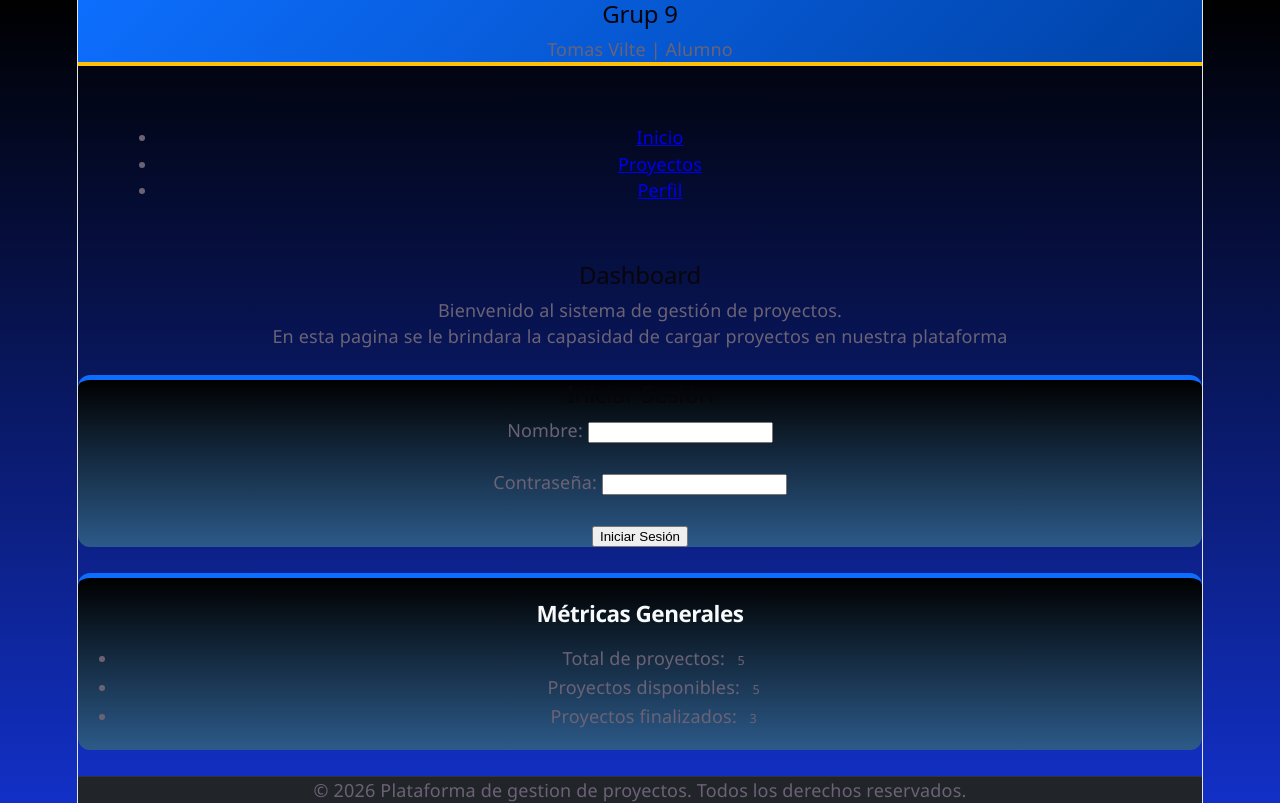
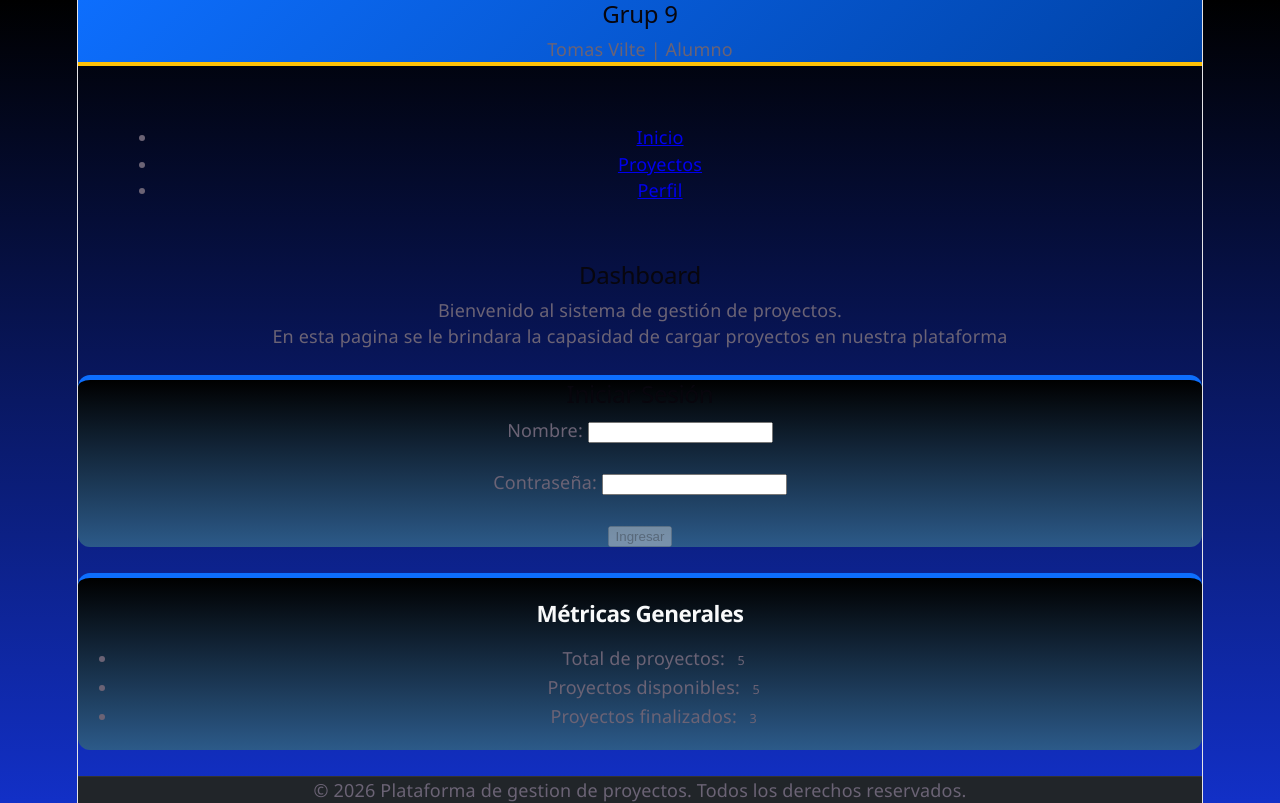
Before and after one commit to MartinAmante/pv_tp3_Grupo9, a React (Vite) app: page / in a window 1280 px wide. Built offline with nearby package versions, Linux system fonts and the light colour scheme.

Commit message:
agrego el log in - Fernando Galian

```diff
--- a/src/components/Dashboard.jsx
+++ b/src/components/Dashboard.jsx
@@ -10,7 +10,7 @@ const Dashboard = () => {
 
             <br/>
 
-            <Login />
+        <Login />
 
             <br/>
 
--- a/src/components/Login.jsx
+++ b/src/components/Login.jsx
@@ -1,28 +1,83 @@
 import React, { useContext,useState } from 'react';
+import { useNavigate } from 'react-router-dom';
+import autorizacionesServie from '../services/autorizacionesServie';
 import { UsuarioContext } from '../context/UsuarioContext';
 
+
 const Login = () => {
-const [guardar, setGuardar] = useState({ });
+    const [formulario, setFormulario] = useState({ nombre: '',password:'' });
 
-/*   export const guardado = () => {
-    const [guardar, setGuardar] = useState({ });
-}*/
+    const [error, setError] = useState(null);
+    const [loading, setLoading] = useState(false);
+    const [erroresCampo, setErroresCampo] = useState({});
 
-    const [nombre, setNombre] = useState('');
-    const [contraseña, setContraseña] = useState('');
+    const {guardarUsuario,setGuardarUsuario}=useContext(UsuarioContext);
+   /* const { guardarSesion } = useAutorizaciones();*/
 
-    const handleSubmit = (e) => {
-        e.preventDefault();
+    const navigate = useNavigate();
+
+    const manejarCambio = (e) =>{
+        const {name,value} = e.target;
+        setFormulario(previo => ({...previo, [name]:value}))
+
+        if (erroresCampo[name]) {
+             setErroresCampo(prev => ({ ...prev, [name]: null }));
+        };
+        //errores campo
+    }
 
 
-            const nuevo = {
-                nombre,
-                contraseña
-            };
-        setGuardar(nuevo);
-           setNombre('')
-           setContraseña('')
+
+
+    const validarFormulario = ({nombre,password}) =>{
+        const errores = {};
+
+        if(!nombre.trim())
+        {
+            errores.nombre='Usuario obligatorio';
         }
+        if(!password.trim()){
+            errores.password='contraseña obligtoria';
+        }else if(password.length<5){
+
+            errores.password='La constraseña debe tener como minimo 5 caracteres';
+        }
+
+        return errores;
+
+    }
+
+
+
+
+    const handleSubmit = async (e) => {
+        e.preventDefault();
+        setError(null);
+        const errores = validarFormulario(formulario);
+
+        if (Object.keys(errores).length > 0) {
+            setErroresCampo(errores);
+            return;
+        }
+
+        setLoading(true);
+        try{
+            const usuario= await autorizacionesServie.login(formulario.nombre,formulario.password)
+
+            setGuardarUsuario(usuario);
+            /*guardarSesion(usuario);*/
+
+            navigate('/perfil');
+        }catch(err){
+            setError(err.message);
+        }finally{
+            setLoading(false);
+        }
+
+
+    }
+
+    const formIncompleto = !formulario.nombre.trim() || !formulario.password.trim();
 
 
         return (
@@ -34,29 +89,40 @@ const [guardar, setGuardar] = useState({ });
                         <input
                             type="text"
                             name="nombre"
-                        value= {nombre}
-                        onChange={(e) => setNombre(e.target.value)}
+                            value= {formulario.nombre}
+                            onChange= {manejarCambio}
                             required
                         />
 
+                    {erroresCampo.nombre && ( //si erroresCampo existe haces esto:
+                        <p style={{ color: 'red', fontSize: '0.85rem' }}>
+                            {erroresCampo.nombre}
+                        </p>
+                    )}
                     </div>
                     <br />
                     <div>
                         <label>Contraseña: </label>
                         <input
                             type="password"
-                        name="contraseña"
-                        value= {contraseña}
-                        onChange={(e) => setContraseña(e.target.value)}
+                            name="password"
+                            value= {formulario.password}
+                            onChange={manejarCambio}
                             required
                         />
+                    {erroresCampo.password && ( //si erroresCampo existe haces esto:
+                        <p style={{ color: 'red', fontSize: '0.85rem' }}>
+                            {erroresCampo.password}
+                        </p>
+                    )}
 
                     </div>
                      <br />
-                <button type="submit"
+                   {error && <p style={{ color: 'red' }}>{error}</p>}
 
-                >Iniciar Sesión</button>
-
+                <button type="submit" disabled={loading || formIncompleto}>
+                    {loading ? 'Verificando...' : 'Ingresar'}
+                </button>
                 </form>
 
             </div>
--- a/src/context/UsuarioContext.jsx
+++ b/src/context/UsuarioContext.jsx
@@ -14,6 +14,7 @@ export const UsuarioProvider = ({ children }) => {
 
     );
 
+   const [guardarUsuario , setGuardarUsuario] = useState({})
    const actualizarPerfil = (nuevosDatos) => { //juan
     setUsuario({
         ...usuario, //todo el onjeto usuario
@@ -26,7 +27,9 @@ export const UsuarioProvider = ({ children }) => {
         <UsuarioContext.Provider
             value={{
                 usuario,
-                actualizarPerfil
+                actualizarPerfil,
+                guardarUsuario,
+                setGuardarUsuario
             }}
         >
             {children}
--- /dev/null
+++ b/src/services/autorizacionesServie.js
@@ -0,0 +1,31 @@
+const autorizacionesService = (() => {
+const autorizaciones = [{
+        nombre: 'Tomas Vilte',
+        dni: '12345678',
+        rol: 'Alumno',
+        institucion: 'Facultad de Ingeniería',
+        password: '123457'}];
+
+const login = (nombre,password) =>{
+    return new Promise((resolve,reject)=>{
+    setTimeout(()=>{
+        const encontrado = autorizaciones.find( usuario =>
+            usuario.nombre === nombre && usuario.password ===password
+        );
+        if (encontrado){
+            resolve ({nombre: encontrado.nombre,password: encontrado.password });
+        }else {
+            reject (new Error('Usuario o contrasenia incorrectos'));
+        }
+
+
+    } ,1200);
+    });
+
+
+}
+
+    return { login };
+})();
+
+export default autorizacionesService;
```
Also changed, not shown: src/services/validarSevice.js (+21 -0 lines). Lines whose indentation alone changed are shown as unchanged.
